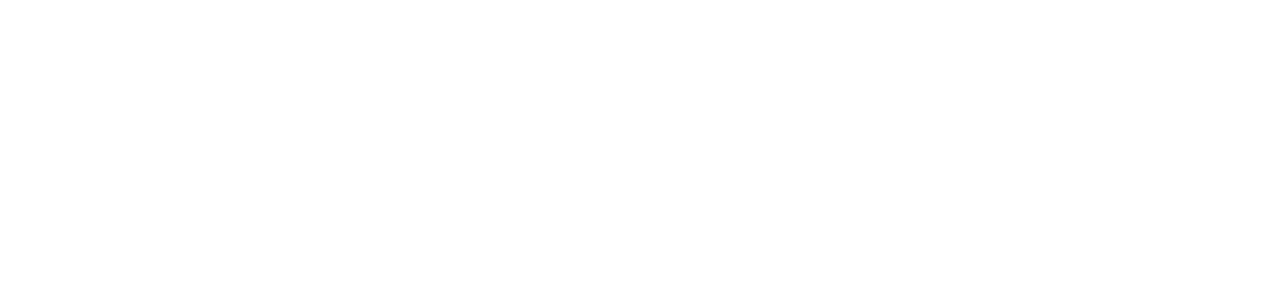
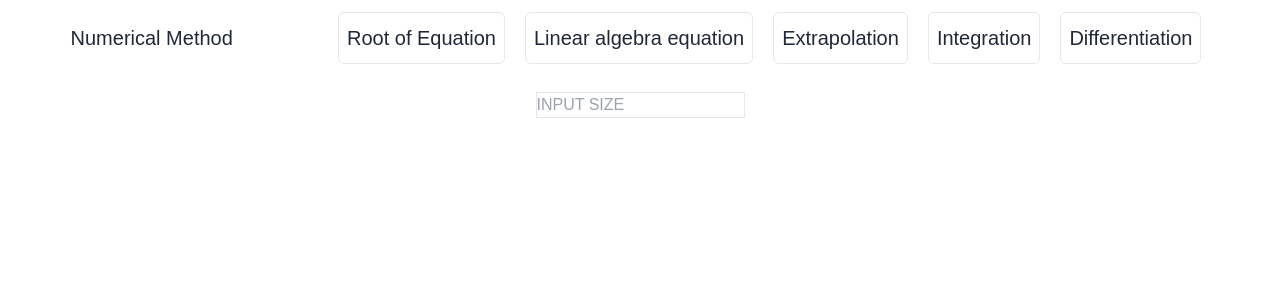
Before and after one commit to Tanabordeee/Web_Numerical_Method_Client, a React (Vite) app: page /Linear in a window 1280 px wide. Before the commit this address had no page. Shown: the top 300 px of the page. Built offline with nearby package versions, Linux system fonts and the light colour scheme.

Commit message:
Add LinearAlgrebra

```diff
--- a/src/MainRoute.jsx
+++ b/src/MainRoute.jsx
@@ -1,15 +1,13 @@
 import React from "react";
 import { BrowserRouter as Router, Routes, Route} from 'react-router-dom';
 import App from "./App";
-import LoginComponent from "./components/LoginComponent";
-import RegisterComponent from "./components/RegisterComponent";
+import LinearAlgrebra from "./components/LinearAlgrebra";
 const MainRoutes = ()=>{
     return(
         <Router>
             <Routes>
                 <Route path="/" element={<App/>}></Route>
-                <Route path="/login" element={<LoginComponent/>}></Route>
-                <Route path="/register" element={<RegisterComponent/>}></Route>
+                <Route path="/Linear" element = {<LinearAlgrebra/>}></Route>
             </Routes>
         </Router>
     )
--- /dev/null
+++ b/src/components/LinearAlgrebra.jsx
@@ -0,0 +1,61 @@
+import { useState, useEffect } from "react";
+import Navbar from "./Navbar";
+
+const LinearAlgebra = () => {
+    const [Size, SetSize] = useState(0);
+    const [Arr2D, SetArr2D] = useState([]);
+
+    useEffect(() => {
+        const newArr = Array.from({ length: Size }, () => Array(Size).fill(0));
+        SetArr2D(newArr);
+    }, [Size]);
+
+    const createGrid = () => {
+        return Arr2D.map((row, rowIndex) => (
+            <div key={rowIndex} className="flex gap-3">
+                {row.map((_, colIndex) => (
+                    <input
+                        className="border w-full h-20 text-center mb-3"
+                        onChange={(e) => SetArr(e.target.value, rowIndex, colIndex)}
+                        key={`${rowIndex}-${colIndex}`}
+                        type="text"
+                        placeholder={`${rowIndex * Size + colIndex + 1}`}
+                    />
+                ))}
+            </div>
+        ));
+    };
+
+    const SetArr = (value, row, col) => {
+        const updatedArr = Arr2D.map((r, rowIndex) => {
+            if(rowIndex === row){
+                return r.map((c , colIndex) =>{
+                    if(colIndex === col){
+                        return parseInt(value , 10) || 0;
+                    }
+                        return c;
+                })
+            }
+            return r;
+        });
+        SetArr2D(updatedArr);
+    };
+
+    return (
+        <>
+            <Navbar />
+            <div className="flex flex-col justify-center my-4 items-center">
+                <input
+                    className="border mx-2 mb-5"
+                    placeholder="INPUT SIZE"
+                    onChange={(e) => SetSize(parseInt(e.target.value, 10))}
+                />
+                <div className="w-[50%] h-[400px] bg-white">
+                    {Size > 0 && createGrid()}
+                </div>
+            </div>
+        </>
+    );
+};
+
+export default LinearAlgebra;
--- a/src/components/Navbar.jsx
+++ b/src/components/Navbar.jsx
@@ -1,13 +1,6 @@
-import { useEffect } from "react";
 import { useNavigate } from "react-router-dom";
-import { getToken, logout } from "../service/authorize";
 const Navbar = ()=>{
     const navigate = useNavigate();
-    useEffect(()=>{
-       if(!getToken()){
-        navigate("/login");
-       }
-    })
     return (
         <>
         <div className="flex justify-around text-xl justify-items-center p-3">
@@ -16,11 +9,10 @@
             </h1>
             <div className="flex ">
                 <button onClick={()=> navigate("/")} className="border p-2 mr-5 rounded-md hover:bg-green-200">Root of Equation</button>
-                <button className="border p-2 mr-5 rounded-md hover:bg-green-200">Linear algebra equation</button>
+                <button onClick={()=> navigate("/Linear")} className="border p-2 mr-5 rounded-md hover:bg-green-200">Linear algebra equation</button>
                 <button className="border p-2 mr-5 rounded-md hover:bg-green-200">Extrapolation</button>
                 <button className="border p-2 mr-5 rounded-md hover:bg-green-200">Integration</button>
                 <button className="border p-2 mr-5 rounded-md hover:bg-green-200">Differentiation</button>
-                <button onClick={()=>logout(()=>navigate("/"))} className="border p-2 mr-5 rounded-md hover:bg-red-400 hover:text-white">Logout</button>
             </div>
         </div>
         </>
```
